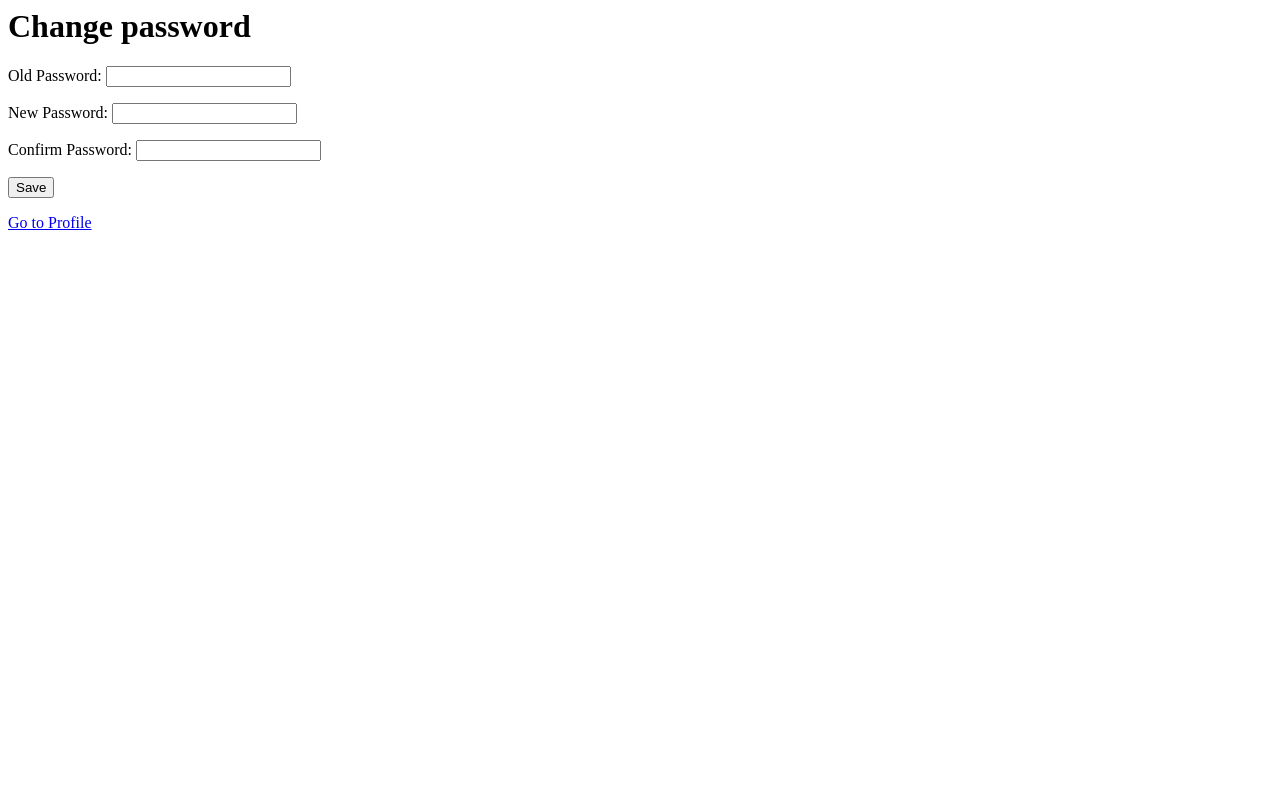
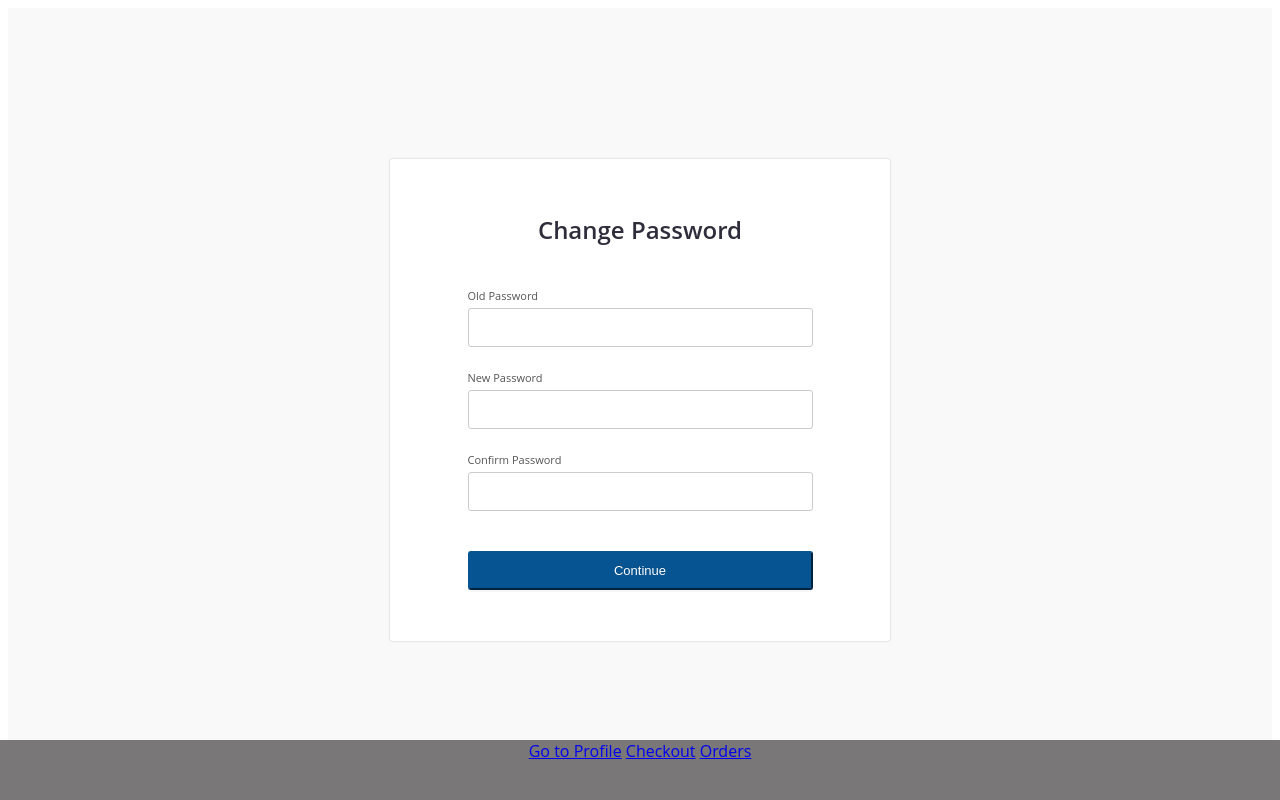
Before and after one commit to sarant10/Shopping_website, a Flask app: page /account/profile/changePassword in a window 1280 px wide. Run offline with Flask 2, Linux system fonts and the light colour scheme; a user stored in the database is signed in.

Commit message:
password change page done with an attempt at a footer that links to other pages

```diff
--- a/Shopping-Cart-v1/templates/Password_change.html
+++ b/Shopping-Cart-v1/templates/Password_change.html
@@ -4,14 +4,118 @@
 <script src={{ url_for('static', filename='js/changePassword.js') }}></script>
 </head>
 <body>
-<h1>Change password</h1>
-<p>{{ msg }}</p>
-<form action={{ url_for('changePassword') }} method="POST" onsubmit="return validate()">
-	<p>Old Password: <input type="password" name="oldpassword"></p>
-	<p>New Password: <input type="password" name="newpassword" id="newpassword"></p>
-	<p>Confirm Password: <input type="password" name="cpassword" id="cpassword"></p>
-	<input type="submit" value="Save">
-</form>
-<a href="{{ url_for('profileHome') }}">Go to Profile</a>
+<div class="main">
+	<div class="boxstyle">
+		<form action={{ url_for('changePassword') }} method="POST" onsubmit="return validate()">
+			<h2 class="changepasswordtitle">Change Password </h2>
+			<div class="input1">
+				<label class="input2" for="password">Old Password</label>
+				<input type="password" name="oldpassword" id="oldpassword" required>
+			</div>
+			<div class="input1">
+				<label class="input2" for="password">New Password</label>
+				<input type="password" name="newpassword" id="newpassword" required>
+			</div>
+			<div class="input1">
+				<label class="input2" for="password">Confirm Password</label>
+				<input type="password" name="cpassword" id="cpassword">
+			</div>
+			<div class="button">
+				<button type="submit" onclick="validate()" class="submitbutton">
+					<span>Continue</span>
+				</button>
+			</div>
+		</form>
+	</div>
+	<div class="footer">
+	<a href="{{ url_for('profileHome') }}">Go to Profile</a>
+	<a href="/checkout">Checkout</a>
+	<a href="/account/orders">Orders</a>
+	</div>
+</div>
+<style>
+	.main {
+    display: flex;
+    min-height: 100%;
+    align-items: center;
+    justify-content: center;
+    background-color: #f9f9f9;
+    font-family: 'Open Sans', sans-serif;
+  }
+  .boxstyle {
+    width: 500px;
+    border-color: white;
+    background: #fff;
+    padding: 35px 0;
+    border-radius: 3px;
+    margin: 29px 0;
+    box-shadow: 0px 0 2px 0 rgba(0,0,0,0.25);
+  }
+  .changepasswordtitle {
+  font-weight: 600;
+  margin-top: 19px;
+  color: #2F2D3B;
+  text-align: center;
+}
+.input1 {
+	width: 69%;
+    display: flex;
+    flex-direction: column;
+    margin: auto;
+}
+.input2 {
+	font-size: 11px;
+  color: #555;
+  margin-bottom: 5px;
+  margin-top: 23px;
+}
+input {
+  height: 39px;
+  font-size: 15px;
+  border-radius: 3px;
+  border: none;
+  border: solid 1px #ccc;
+  padding: 0 10px;
+}
+input:disabled {
+  cursor: not-allowed;
+  border: solid 1px #eee;
+}
+.button {
+	margin-top: 40px;
+}
+.submitbutton {
+	width: 69%;
+    height: 39px;
+    margin: auto;
+    display: block;
+    color: #fff;
+    background-color: #065492;
+    border-color: #065492;
+    text-shadow: 0 -1px 0 rgba(0, 0, 0, 0.12);
+    box-shadow: 0 2px 0 rgba(0, 0, 0, 0.035);
+    border-radius: 3px;
+    font-size: 13px;
+    cursor: pointer;
+  }
+  .submitButton:disabled,
+button[disabled] {
+  border: 1px solid #cccccc;
+  background-color: #cccccc;
+  color: #666666;
+}
+.footer {
+  position: fixed;
+  left: 0;
+  bottom: 0;
+  width: 100%;
+  height: 60px;
+  background-color: rgb(121, 119, 119);
+  color: white;
+  text-align: center;
+}
+
+</style>
+
 </body>
 </html>
```
